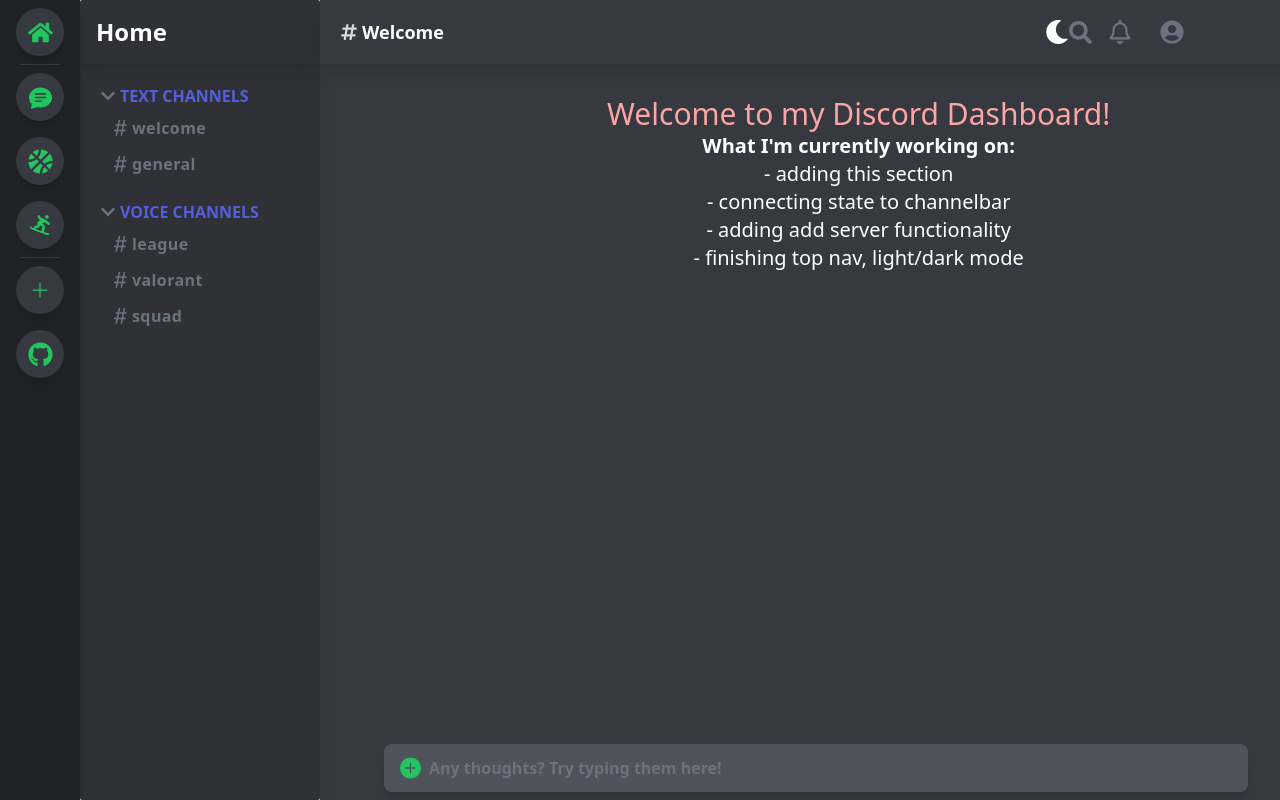
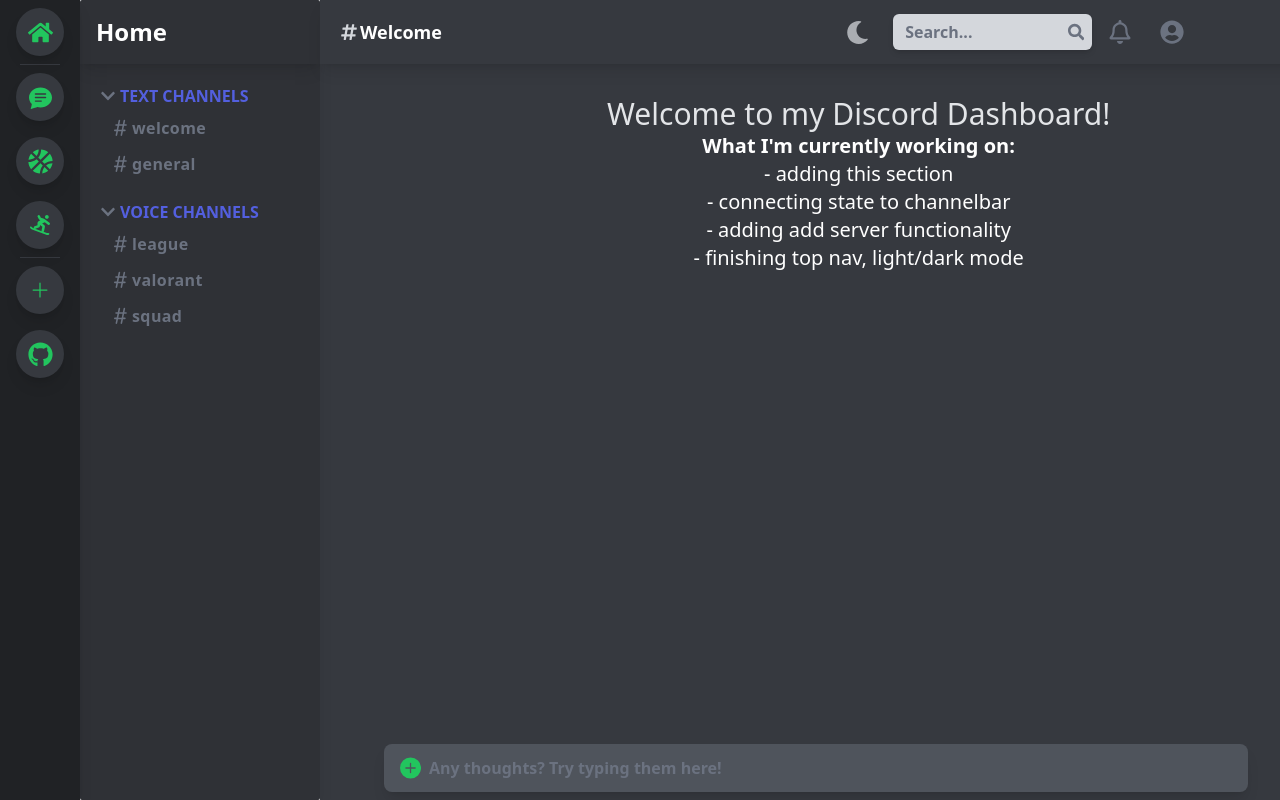
Before and after one commit to bloo327/discord-dashboard, a React (Create React App) app: page / in a window 1280 px wide. Built offline with nearby package versions, Linux system fonts and the light colour scheme.

Commit message:
clean up icons

```diff
--- a/src/components/Content/Home.jsx
+++ b/src/components/Content/Home.jsx
@@ -1,7 +1,7 @@
 const Home = () => {
     return (
         <div className='home-wrap'>
-            <h1 className='text-3xl text-red-300'>
+            <h1 className='text-3xl text-gray-300'>
                 Welcome to my Discord Dashboard!
             </h1>
             <h1 className='text-xl flex flex-col'>
--- a/src/components/Content/Nba.jsx
+++ b/src/components/Content/Nba.jsx
@@ -6,7 +6,7 @@ const Nba = () => {
                 <div className='nba-wrap'>
                     <h1 className='text-2xl'>
                         Want to search up specific player/team stats? Try it out below!
-                        <p className='text-sm'>powered by the <a className='text-blue-300' target='_blank' href="http://www.balldontlie.io/#introduction">Balldontlie API</a></p>
+                        <p className='text-sm'>powered by the <a className='text-blue-300' target='_blank' rel="noreferrer" href="http://www.balldontlie.io/#introduction">Balldontlie API</a></p>
                     </h1>
                 </div>
             }
--- a/src/components/Sidebar/SideBar.jsx
+++ b/src/components/Sidebar/SideBar.jsx
@@ -76,7 +76,7 @@ const SideBarIcon = ({ icon, dataSet }) => {
             </Transition>
         </>
     ) : (
-        <button onClick={handleClick} className='sidebar-icon group cursor-pointer' >
+        <button onClick={handleClick} className={`${icon.props.name} sidebar-icon group cursor-pointer`} >
             { icon }
 
             <span className='sidebar-name group-hover:scale-100'>
--- a/src/components/TopNavBar/TopNavBar.jsx
+++ b/src/components/TopNavBar/TopNavBar.jsx
@@ -3,7 +3,7 @@ import { FaSearch, FaHashtag, FaRegBell, FaUserCircle, FaMoon, FaSun } from 'rea
 import useDarkMode from '../../Hooks/useDarkMode'
 
 const TopNavBar = () => {
-    const [dimensions, setDimensions] = useState({ height: 0, width: 0})
+    const [dimensions, setDimensions] = useState({ height: 0, width: 640})
 
     useEffect(() => {
         const handleResize = () => {
@@ -24,11 +24,11 @@ const TopNavBar = () => {
             <div className='top-nav text-white'>
                 <div className='navleft'>
                     <FaHashtag className='text-lg text-gray-400'/>
-                    <h1 className='font-bold text-lg pl-1 servername'>Welcome</h1>
+                    <h1 className='font-bold text-lg servername pl-0.5'>Welcome</h1>
                 </div>
                 <div className='navright'>
                     <ThemeToggle />
-                    {dimensions.width >= 580 ? <Search /> :
+                    {dimensions.width >= 640 ? <Search /> :
                         <>
                             <input className='search-input hidden' type='text' placeholder='Search...' />
                             <FaSearch size='23' className='text-gray-500 my-auto' />
@@ -45,9 +45,9 @@ const ThemeToggle = () => {
     const [darkTheme, setDarkTheme] = useDarkMode();
     const handleMode = () => setDarkTheme(!darkTheme);
     return (
-        <span onClick={handleMode}>
-            {darkTheme ? (<FaSun size='24' className='top-navigation-icon' />)
-            : (<FaMoon size='24' className='top-navigation-icon' />)}
+        <span onClick={handleMode} className='theme-toggle'>
+            {darkTheme ? (<FaSun size='23' onClick={handleMode} className='top-navigation-icon' />)
+            : (<FaMoon size='23' onClick={handleMode} className='top-navigation-icon' />)}
         </span>
   );
 };
@@ -58,4 +58,5 @@ const Search = () => (
       <FaSearch size='18' className='text-gray-500 my-auto' />
     </div>
   );
+
 export default TopNavBar
--- a/src/index.css
+++ b/src/index.css
@@ -68,6 +68,10 @@
 
   .server-wrap {
     @apply shadow-lg h-16
+  }
+
+  .theme-toggle {
+    @apply mr-4 cursor-pointer text-gray-400 animate-pulse hover:animate-none hover:text-white transition-all ease-linear;
   }
 
   .drop-header {
@@ -186,6 +190,7 @@
   .iframeVideo iframe{
     @apply w-full h-full absolute
   }
+
 }
 
 /* if screen becomes larger than 640px */
```
Also changed, not shown: 1 other file (tests, documents, lock files or other folders).
